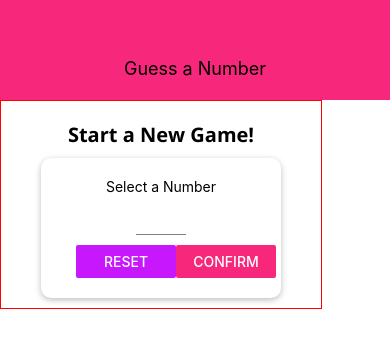
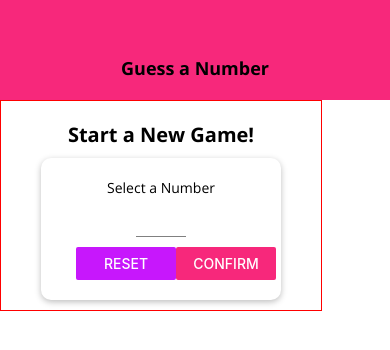
Before and after one commit to SaiSridhar783/React-Native, a React Native app: screen / in a window 390 px wide. Shown: the top 350 px of the page. Built offline with nearby package versions, Linux system fonts and the light colour scheme.

Commit message:
Font Handling

```diff
--- /dev/null
+++ b/components/BodyText.tsx
@@ -0,0 +1,14 @@
+import React from "react";
+import { StyleSheet, Text } from "react-native";
+
+const BodyText: React.FC = (props) => {
+	return <Text style={styles.text}>{props.children}</Text>;
+};
+
+const styles = StyleSheet.create({
+	text: {
+		fontFamily: "open-sans",
+	},
+});
+
+export default BodyText;
--- a/components/Header.tsx
+++ b/components/Header.tsx
@@ -1,6 +1,7 @@
 import React from "react";
-import { View, Text, StyleSheet } from "react-native";
+import { View, StyleSheet } from "react-native";
 import Colors from "../constants/colors";
+import TitleText from "./TitleText";
 interface HeaderProps {
 	title: string;
 }
@@ -8,7 +9,7 @@ interface HeaderProps {
 function Header(props: HeaderProps) {
 	return (
 		<View style={styles.header}>
-			<Text style={styles.headerTitle}>{props.title}</Text>
+			<TitleText>{props.title}</TitleText>
 		</View>
 	);
 }
@@ -22,10 +23,6 @@ const styles = StyleSheet.create({
 		alignItems: "center",
 		justifyContent: "center",
 	},
-	headerTitle: {
-		color: "black",
-		fontSize: 18,
-	},
 });
 
 export default Header;
--- /dev/null
+++ b/components/TitleText.tsx
@@ -0,0 +1,23 @@
+import React from "react";
+import { StyleSheet, Text } from "react-native";
+
+interface TitleTextProps {
+	style?: object;
+}
+
+const TitleText: React.FC<TitleTextProps> = (props) => {
+	return (
+		<Text style={{ ...styles.text, ...props.style }}>
+			{props.children}
+		</Text>
+	);
+};
+
+const styles = StyleSheet.create({
+	text: {
+		fontFamily: "open-sans-bold",
+		fontSize: 18,
+	},
+});
+
+export default TitleText;
--- /dev/null
+++ b/constants/default-styles.ts
@@ -0,0 +1,11 @@
+import { StyleSheet } from "react-native";
+
+export default StyleSheet.create({
+	bodyText: {
+		fontFamily: "open-sans",
+	},
+	title: {
+		fontFamily: "open-sans-bold",
+		fontSize: 18,
+	},
+});
--- a/screens/GameScreen.tsx
+++ b/screens/GameScreen.tsx
@@ -2,6 +2,7 @@ import React, { useEffect } from "react";
 import { Alert, Button, StyleSheet, Text, View } from "react-native";
 import Card from "../components/Card";
 import NumberContainer from "../components/NumberContainer";
+import DefaultStyles from "../constants/default-styles";
 
 const generateRandomBetween = (
 	min: number,
@@ -65,7 +66,7 @@ function GameScreen({ userChoice, onGameOver }: GameScreenProps) {
 
 	return (
 		<View style={styles.screen}>
-			<Text>Opponent&apos;s Guess</Text>
+			<Text style={DefaultStyles.title}>Opponent&apos;s Guess</Text>
 			<NumberContainer>{currentGuess}</NumberContainer>
 			<Card style={styles.buttonContainer}>
 				<Button
--- a/screens/StartGameScreen.tsx
+++ b/screens/StartGameScreen.tsx
@@ -8,9 +8,11 @@ import {
 	Keyboard,
 	Alert,
 } from "react-native";
+import BodyText from "../components/BodyText";
 import Card from "../components/Card";
 import Input from "../components/Input";
 import NumberContainer from "../components/NumberContainer";
+import TitleText from "../components/TitleText";
 import Colors from "../constants/colors";
 
 interface StartGameScreenProps {
@@ -59,7 +61,7 @@ function StartGameScreen(props: StartGameScreenProps) {
 	if (confirmed) {
 		confirmedOutput = (
 			<Card style={styles.summaryContainer}>
-				<Text>You Selected </Text>
+				<BodyText>You Selected </BodyText>
 				<NumberContainer>{selectedNumber}</NumberContainer>
 				<Button
 					title="START GAME"
@@ -76,9 +78,9 @@ function StartGameScreen(props: StartGameScreenProps) {
 			}}
 		>
 			<View style={styles.screen}>
-				<Text style={styles.title}>Start a New Game!</Text>
+				<TitleText style={styles.title}>Start a New Game!</TitleText>
 				<Card style={styles.inputContainer}>
-					<Text>Select a Number</Text>
+					<Text style={styles.text} >Select a Number</Text>
 					<Input
 						style={styles.input}
 						blurOnSubmit
@@ -146,6 +148,9 @@ const styles = StyleSheet.create({
 		marginTop: 20,
 		alignItems: "center",
 	},
+	text: {
+		fontFamily: "open-sans",
+	}
 });
 
 export default StartGameScreen;
```
